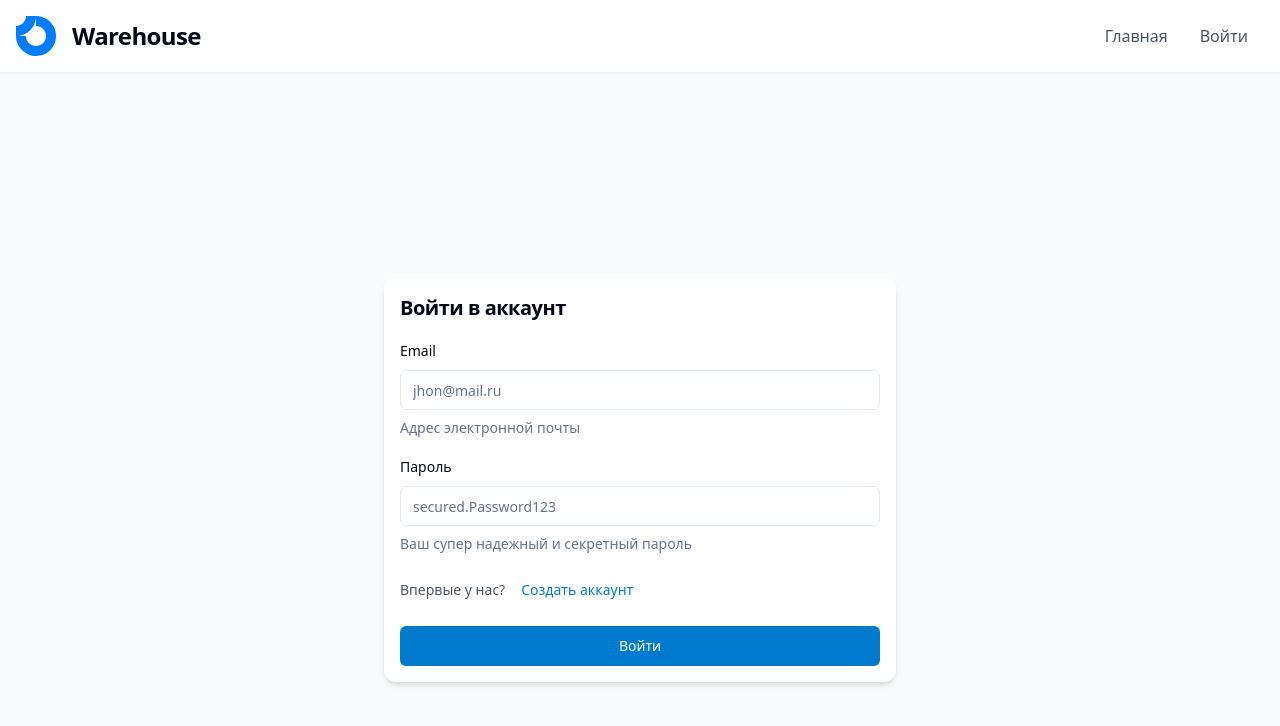
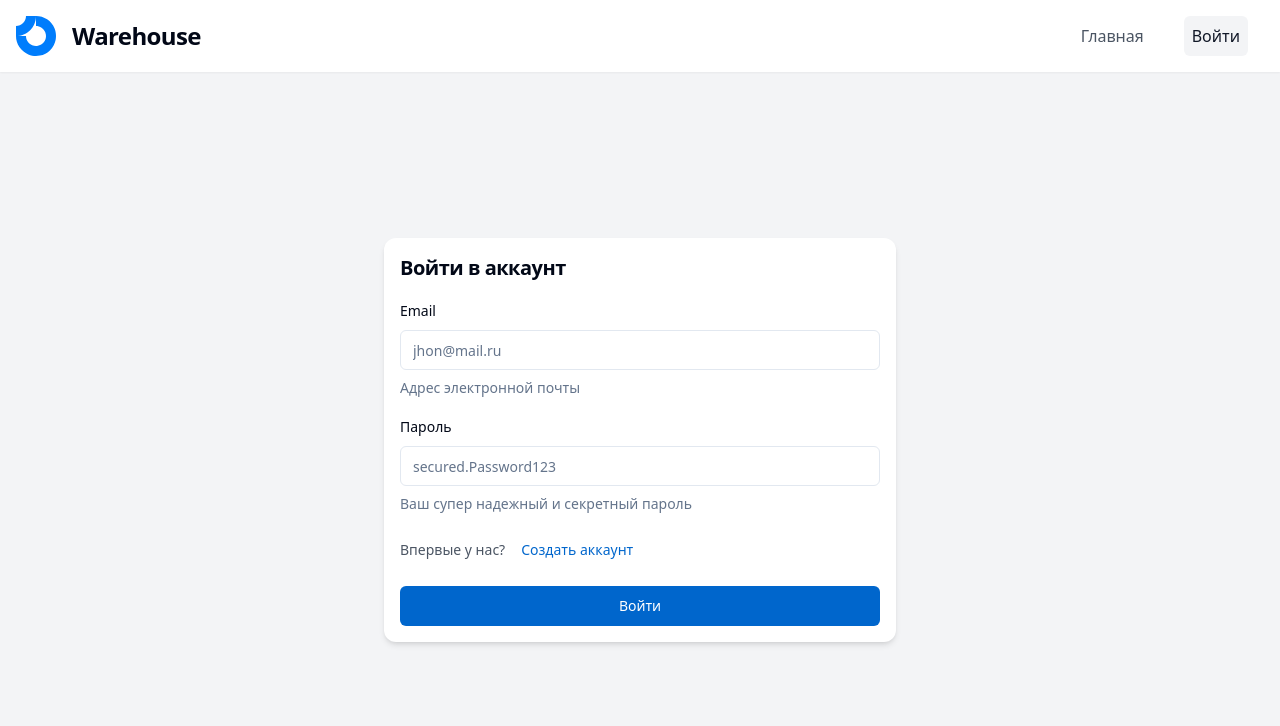
Before and after one commit to woodemai/warehouse_client, a React (Vite) app: page /auth in a window 1280 px wide. Shown: the top 726 px of the page. Built offline with nearby package versions, Linux system fonts and the light colour scheme.

Commit message:
styling changes

```diff
--- a/index.html
+++ b/index.html
@@ -4,6 +4,7 @@
     <meta charset="UTF-8" />
     <link rel="icon" type="image/svg+xml" href="/logo.svg" />
     <meta name="viewport" content="width=device-width, initial-scale=1.0" />
+    <meta name="description" content="Warehouse can help you to find watch you want">
     <title>Warehouse</title>
   </head>
   <body>
--- a/src/Layout.tsx
+++ b/src/Layout.tsx
@@ -4,7 +4,7 @@ const Layout = () => {
     return (
         <>
             <Header />
-            <div className="pt-20 w-full h-screen bg-gray-50">
+            <div className="pt-20 w-full h-screen bg-gray-100">
                 <Outlet />
             </div>
         </>
--- a/src/components/MainTabs.tsx
+++ b/src/components/MainTabs.tsx
@@ -30,7 +30,7 @@ const MainTabs: FC<MainTabsProps> = ({
     const [filteredItems, setFilteredItems] = useState(items);
     return (
         <Tabs defaultValue="items">
-            <TabsList className="mx-auto w-full bg-transperent">
+            <TabsList className=" text-gray-800 mx-auto w-full bg-transperent">
                 <TabsTrigger value="items">Предметы</TabsTrigger>
                 <TabsTrigger value="categories">Категории</TabsTrigger>
                 <TabsTrigger value="suppliers">Поставщики</TabsTrigger>
--- a/src/components/header/Header.tsx
+++ b/src/components/header/Header.tsx
@@ -2,6 +2,7 @@ import { useContext, useEffect, useState } from "react";
 import NavItem from "./NavItem";
 import { Context } from "@/main";
 import { observer } from "mobx-react-lite";
+import { Link } from "react-router-dom";
 
 const defaultRoutes = [
     {
@@ -12,22 +13,24 @@ const defaultRoutes = [
 
 const Header = () => {
     const { store } = useContext(Context)
-    const [routes, setRoutes]  = useState(defaultRoutes);
+    const [routes, setRoutes] = useState(defaultRoutes);
     useEffect(() => {
         console.log(store.isAuth)
         if (!store.isAuth) {
-            setRoutes([...defaultRoutes, {path: "/auth", title:'Войти'}])
-        }else{
-            setRoutes([...defaultRoutes, {path: "/profile", title:'Мой профиль'}])
+            setRoutes([...defaultRoutes, { path: "/auth", title: 'Войти' }])
+        } else {
+            setRoutes([...defaultRoutes, { path: "/profile", title: 'Профиль' }])
         }
     }, [store.isAuth]);
 
     return (
         <header className="absolute top-0 left-0 w-full flex flex-row justify-between items-center p-4 bg-white shadow-sm">
-            <div className="flex flex-row gap-x-4 items-center">
-                <img src={`../logo.svg`} alt="logo" />
-                <h1 className="tracking-tight text-2xl font-bold">Warehouse</h1>
-            </div>
+            <Link to={'/'}>
+                <div className="cursor-pointer flex flex-row gap-x-4 items-center">
+                    <img src={`../logo.svg`} alt="logo" width={40} height={40} />
+                    <h1 className="tracking-tight text-2xl font-bold">Warehouse</h1>
+                </div>
+            </Link>
             <nav className="flex justify-end">
                 {routes.map(route => <NavItem key={route.path} {...route} />)}
             </nav>
--- a/src/components/header/NavItem.tsx
+++ b/src/components/header/NavItem.tsx
@@ -1,14 +1,18 @@
-import { Link } from "react-router-dom";
+import { NavLink } from "react-router-dom";
 import { Button } from "../ui/button";
+import { memo } from "react";
+import { cn } from "@/lib/utils";
 
-const NavItem = ({ path, title }: { path: string, title: string }) => {
+const NavItem = memo(({ path, title }: { path: string, title: string }) => {
     return (
-        <Button variant="link" className="text-base text-gray-600 hover:text-gray-900">
-            <Link to={path}>
+        <Button variant="link" className={cn("text-base text-gray-600 text-center hover:text-gray-900")}>
+            <NavLink to={path} className={({ isActive }) =>
+                isActive ? "bg-gray-100 rounded-md text-gray-900 p-2" : "p-2"
+            }>
                 {title}
-            </Link>
+            </NavLink>
         </Button>
-     );
-}
+    );
+});
 
 export default NavItem;
--- a/src/index.css
+++ b/src/index.css
@@ -4,7 +4,7 @@
 
 @layer base {
   :root {
-    --background: 0 0% 100%;
+    --background: 1 100% 100%;
     --foreground: 222.2 84% 4.9%;
 
     --card: 0 0% 100%;
@@ -13,8 +13,8 @@
     --popover: 0 0% 100%;
     --popover-foreground: 222.2 84% 4.9%;
 
-    --primary: 204, 100%, 40%;
-    --primary-foreground: 210 40% 98%;
+    --primary: 210 100% 40%;
+    --primary-foreground: 210 100% 100%;
 
     --secondary: 210 40% 96.1%;
     --secondary-foreground: 222.2 47.4% 11.2%;
--- a/src/routes/auth/components/AuthForm.tsx
+++ b/src/routes/auth/components/AuthForm.tsx
@@ -43,7 +43,7 @@ const AuthForm = () => {
         return <Navigate to={"/profile"} />
     }
     return (
-        <div className="flex justify-center items-center h-screen">
+        <div className="flex justify-center items-center h-full">
             <Form {...form}>
                 <form onSubmit={form.handleSubmit(onSubmit)} className="w-full sm:max-w-sm lg:max-w-lg bg-white flex flex-col gap-y-4 p-4 rounded-xl shadow-md pace-y-8 mx-4">
                     <h1 className="text-xl font-bold tracking-tight">
```
